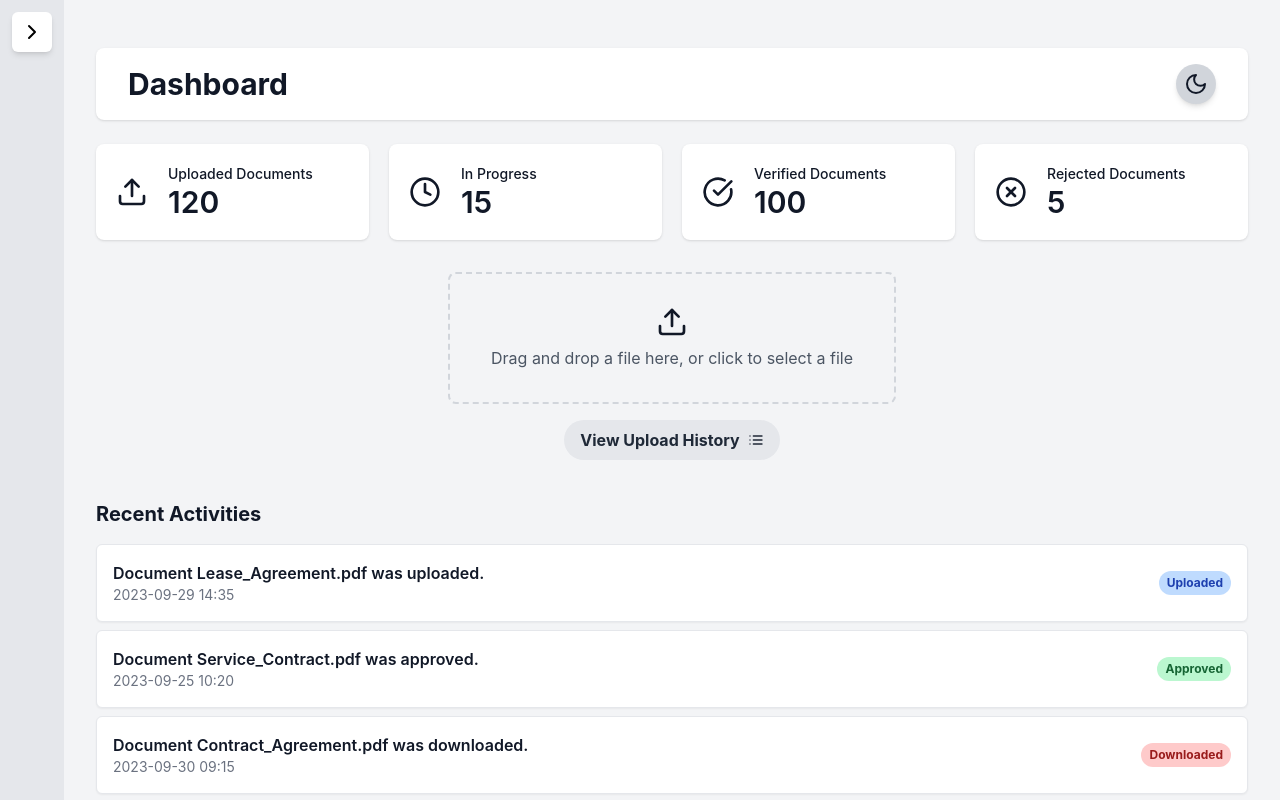
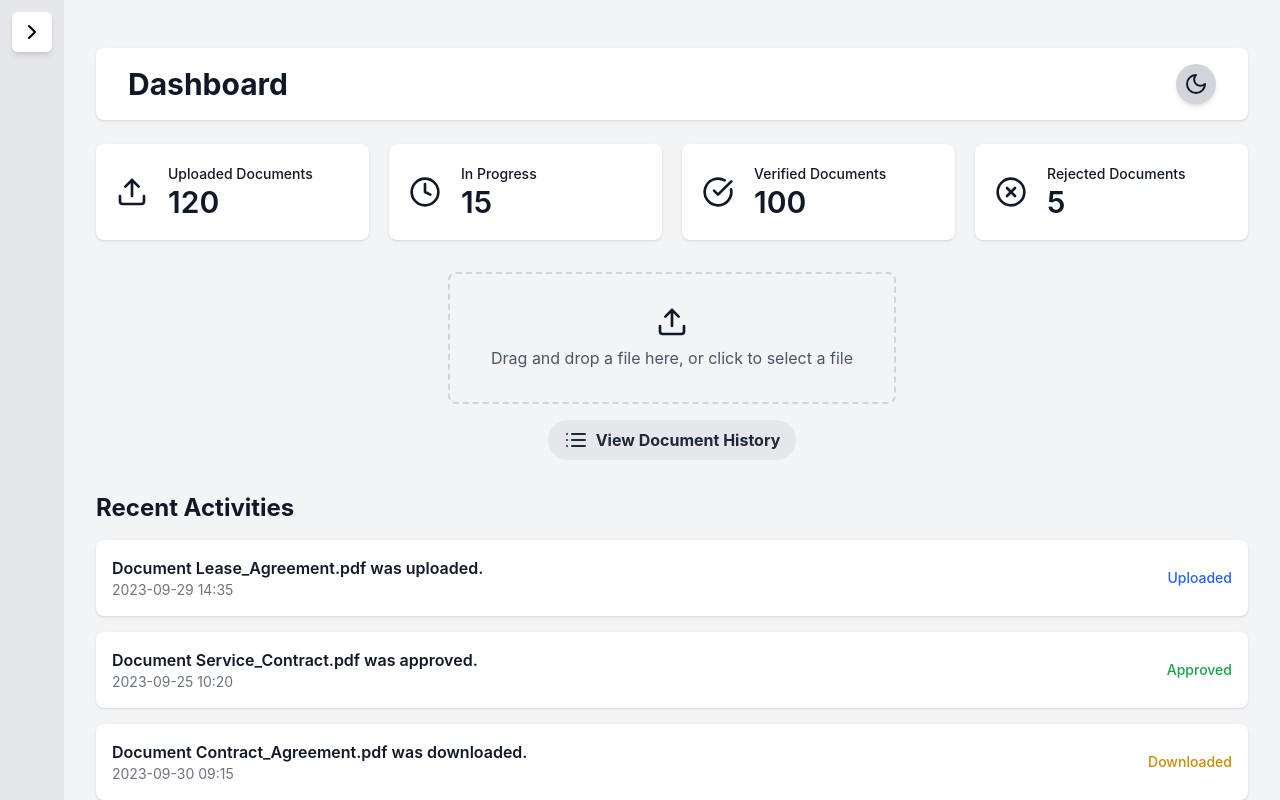
Before and after one commit to Yadavatharva2003/AI-Blockchain-notary-system, a React (Create React App) app: page / in a window 1280 px wide. Built offline with nearby package versions, Linux system fonts and the light colour scheme.

Commit message:
Update Dashboard (last update UI issues fix)

```diff
--- a/src/components/Dashboard.jsx
+++ b/src/components/Dashboard.jsx
@@ -13,6 +13,7 @@ const Dashboard = () => {
   });
 
   const [dragging, setDragging] = React.useState(false);
+  const fileInputRef = React.useRef(null); // Ref for the file input element
 
   const documentStatuses = [
     { title: 'Uploaded Documents', icon: <Upload size={32} />, count: 120 },
@@ -77,6 +78,10 @@ const Dashboard = () => {
     const newMode = !darkMode;
     setDarkMode(newMode);
     localStorage.setItem('darkMode', newMode);
+  };
+
+  const triggerFileInput = () => {
+    fileInputRef.current.click(); // Trigger the file input when the area or icon is clicked
   };
 
   return (
@@ -164,7 +169,6 @@ const Dashboard = () => {
             ) : (
               <div
                 className={`border-2 ${dragging ? 'border-blue-500' : 'border-gray-300'} border-dashed rounded-lg p-8 w-full max-w-md text-center transition-all duration-150`}
-                onClick={() => document.querySelector('input[type="file"]').click()} // Trigger file input on click
                 onDragOver={(e) => {
                   e.preventDefault();
                   setDragging(true);
@@ -172,11 +176,13 @@ const Dashboard = () => {
                 onDragEnter={() => setDragging(true)}
                 onDragLeave={() => setDragging(false)}
                 onDrop={handleDrop}
+                onClick={triggerFileInput} // Trigger file input on click
               >
                 <Upload className="mx-auto mb-2" size={32} />
                 <p className="text-gray-600">Drag and drop a file here, or click to select a file</p>
                 <input
                   type="file"
+                  ref={fileInputRef} // Reference the file input element
                   onChange={handleFileChange}
                   className="hidden"
                   accept=".pdf, .doc, .docx, .txt"
@@ -185,31 +191,34 @@ const Dashboard = () => {
             )}
             <Link
               to="/history"
-              className="mt-4 bg-gray-200 hover:bg-gray-300 text-gray-800 font-bold py-2 px-4 rounded-full flex items-center transition-transform duration-150 hover:scale-105"
+              className="mt-4 bg-gray-200 hover:bg-gray-300 text-gray-800 font-bold py-2 px-4 rounded-full flex items-center transition-transform duration-150 ease-in-out hover:scale-105"
             >
-              View Upload History <List className="ml-2" size={16} />
+              <List size={24} className="mr-2" />
+              View Document History
             </Link>
           </div>
 
           {/* Recent Activities */}
-          <div className="mt-10">
-            <h2 className="text-xl font-bold mb-4">Recent Activities</h2>
-            <ul className="space-y-2">
+          <section className="mt-8">
+            <h2 className="text-2xl font-bold mb-4">Recent Activities</h2>
+            <ul>
               {recentActivities.map((activity, index) => (
-                <li key={index} className="p-4 border rounded-md shadow-sm bg-white">
-                  <div className="flex justify-between items-center">
-                    <div className="flex flex-col">
-                      <span className="font-semibold">{activity.title}</span>
-                      <span className="text-gray-500 text-sm">{activity.time}</span>
+                <li key={index} className={`mb-4 p-4 shadow rounded-lg ${darkMode ? 'bg-gray-800' : 'bg-white'} transition-transform duration-150 hover:scale-105`}>
+                  <div className="flex items-center justify-between">
+                    <div>
+                      <p className="font-semibold">{activity.title}</p>
+                      <p className="text-sm text-gray-500">{activity.time}</p>
                     </div>
-                    <span className={`px-2 py-1 text-xs font-bold rounded-full ${activity.status === 'Uploaded' ? 'bg-blue-200 text-blue-800' : activity.status === 'Approved' ? 'bg-green-200 text-green-800' : 'bg-red-200 text-red-800'}`}>
+                    <span
+                      className={`text-sm font-medium ${activity.status === 'Uploaded' ? 'text-blue-600' : activity.status === 'Approved' ? 'text-green-600' : 'text-yellow-600'}`}
+                    >
                       {activity.status}
                     </span>
                   </div>
                 </li>
               ))}
             </ul>
-          </div>
+          </section>
         </main>
       </div>
     </div>
```
